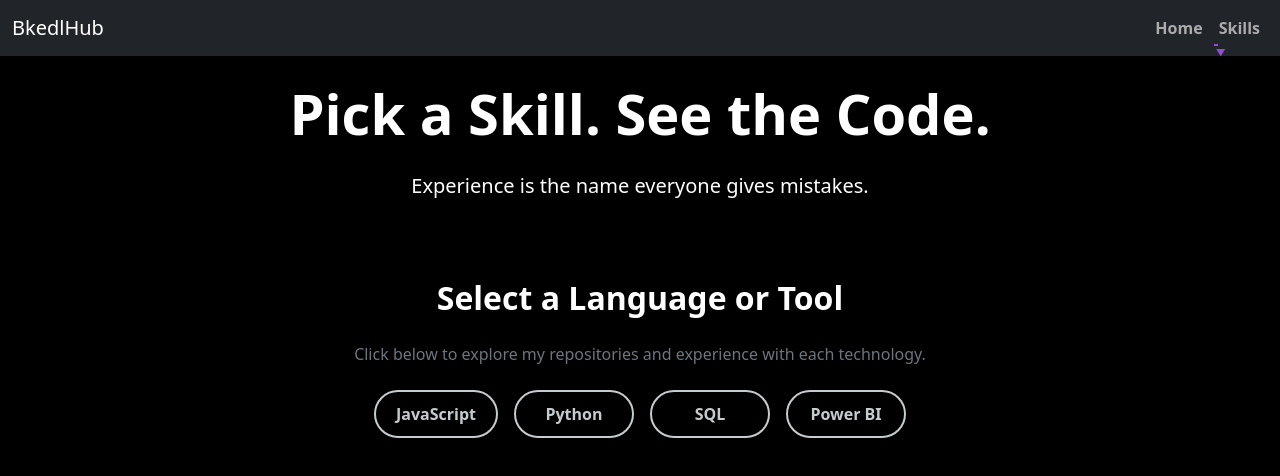
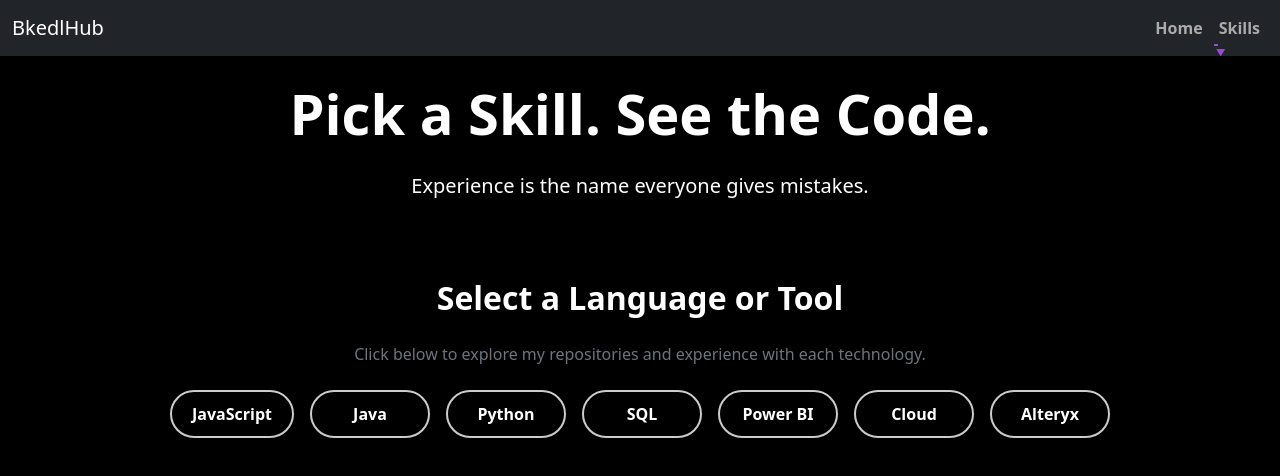
Before and after one commit to Bkedl/bkedl-hub, a React (Create React App) app: page / in a window 1280 px wide. Shown: the top 476 px of the page. Built offline with nearby package versions, Linux system fonts and the light colour scheme.

Commit message:
Added dynamic overview section, based on Readme via API

```diff
--- a/src/Detail.js
+++ b/src/Detail.js
@@ -1,17 +1,16 @@
-import React from 'react';
-import { useParams, Link } from 'react-router-dom';
-import { skills, projects } from './data';
-import ReactMarkdown from 'react-markdown';
+import React from "react";
+import { useParams } from "react-router-dom";
+import { skills, projects } from "./data";
+import ProjectReadme from "./ProjectReadme";
 
 function SkillDetail() {
   const { skillName } = useParams();
-
-  // Find skill object by lowercase match to make this easier for adding more?
-  const skill = skills.find(s => s.name.toLowerCase() === skillName.toLowerCase());
+  const skill = skills.find(
+    (s) => s.name.toLowerCase() === skillName.toLowerCase()
+  );
 
   if (!skill) {
-    return <p>Skill "{skillName}" not found.</p>;
-  // Catching the option if not foundd
+    return <p className="text-white"> "{skillName}" not found.</p>;
   }
 
   return (
@@ -19,23 +18,27 @@ function SkillDetail() {
       <h2>{skill.name} Projects</h2>
       <p>{skill.description}</p>
 
-      {skill.projects.length === 0 && <p>No projects for this skill yet...</p>}
+      {skill.projects.length === 0 && (
+        <p className="text-white">No projects for this skill yet...</p>
+      )}
 
-      {skill.projects.map(projId => {
+      {skill.projects.map((projId) => {
         const project = projects[projId];
         if (!project) return null;
 
         return (
-          <div key={projId} className="card mb-4">
+          <div key={projId} className="card mb-4 bg-black text-white shadow-lg">
             <div className="card-body">
               <h3>{project.title}</h3>
-              <a href={project.githubUrl} target="_blank" rel="noopener noreferrer" className="btn btn-sm btn-outline-secondary mb-3">
+              <a
+                href={project.githubUrl}
+                target="_blank"
+                rel="noopener noreferrer"
+                className="btn btn-sm btn-outline-light mb-3"
+              >
                 View GitHub Repo
               </a>
-              <p>{project.overview}</p>
-              <div className="border-top pt-3">
-                <ReactMarkdown>{project.writeup}</ReactMarkdown>
-              </div>
+              <ProjectReadme repoName={project.repoName} />
             </div>
           </div>
         );
--- /dev/null
+++ b/src/ProjectReadme.js
@@ -0,0 +1,24 @@
+import React, { useEffect, useState } from "react";
+import ReactMarkdown from "react-markdown";
+
+function ProjectReadme({ repoName }) {
+  const [content, setContent] = useState("Loading README...");
+
+  useEffect(() => {
+    fetch(`https://raw.githubusercontent.com/bkedl/${repoName}/main/README.md`)
+      .then((res) => {
+        if (!res.ok) throw new Error("README not found");
+        return res.text();
+      })
+      .then(setContent)
+      .catch(() => setContent("No README available for this project."));
+  }, [repoName]);
+
+  return (
+    <div className="overview-box">
+      <ReactMarkdown>{content}</ReactMarkdown>
+    </div>
+  );
+}
+
+export default ProjectReadme;
--- a/src/data.js
+++ b/src/data.js
@@ -1,49 +1,50 @@
 export const skills = [
   {
-    name: 'JavaScript',
-    description: 'Projects showcasing JavaScript skills',
-    projects: ['tradecard', 'task-manager']
+    name: "JavaScript",
+    description: "Projects showcasing JavaScript skills",
+    projects: ["tradecard", "repo bkedl"],
   },
   {
-    name: 'Python',
-    description: 'Python projects and workflows',
-    projects: ['data-analysis', 'python-BE']
+    name: "Java",
+    description: "Projects showcasing Java skills",
+    projects: ["tradecard", "repo bkedl"],
   },
   {
-    name: 'SQL',
-    description: 'SQL databases and queries',
-    projects: ['Database', 'TRADEcard']
+    name: "Python",
+    description: "Projects showcasing Python skills",
+    projects: ["data-analysis uni project", "charger scout"],
   },
   {
-    name: 'Power BI',
-    description: 'Power BI dashboards and reports',
-    projects: ['sales-dashboard', 'marketing-report']
+    name: "SQL",
+    description: "Projects showcasing SQL skills",
+    projects: ["Database", "TRADEcard"],
+  },
+  {
+    name: "Power BI",
+    description: "Projects showcasing Power BI skills",
+    projects: ["sales-dashboard", "marketing-report"],
+  },
+  {
+    name: "Cloud",
+    description: "Projects showcasing Cloud skills ",
+    projects: ["sales-dashboard"],
+  },
+  {
+    name: "Alteryx",
+    description: "Projects showcasing Alteryx skills",
+    projects: ["sales-dashboard", "marketing-report"],
   },
 ];
 
-
 export const projects = {
-  'tradecard': {
-    title: 'Pokemon Trading Website',
-    githubUrl: 'https://github.com/bkedl/tradecard',
-    overview: 'A node.js and ... app',
-    writeup: `
-      ## Overview
-      loreipsum... Describe using 2k words
-
-      ## Components
-      - Type:
-      - Pokemon:
-      - Filters: Filter cards by category etc etc
-
-      ## Why React?
-
-    `,
+  tradecard: {
+    title: "Pokemon Trading Website",
+    githubUrl: "https://github.com/bkedl/tradecard",
+    repoName: "tradecard",
   },
-  'task-manager': {
-    title: 'Task Manager',
-    githubUrl: 'https://github.com/bkedl/task-manager',
-    overview: 'overview',
-    writeup: `Write up here`,
+  "task-manager": {
+    title: "BkedlHub",
+    githubUrl: "https://github.com/bkedl/react-bkdel-repos",
+    repoName: "react-bkdel-repos",
   },
 };
--- a/src/styles.css
+++ b/src/styles.css
@@ -49,18 +49,22 @@ html, body {
   padding: 10px 20px;
   font-size: 1rem;
   font-weight: 600;
-  color: #c5ccce;               /* Nice blue color */
-  background-color: transparent;
-  border: 2px solid #c5ccce;
+  color: #fff;
+  background-color: #000;
+  border: 2px solid #ccc;
   border-radius: 30px;
-  transition: background-color 0.5s ease, color 0.5s ease;
-  transition: border-color 0.3s ease-in-out, border-width 0.3s ease-in-out, color 0.3s ease-in-out;
   cursor: pointer;
   user-select: none;
+  outline: none;
+  transition:
+    border-color 0.3s ease-in-out,
+    color 0.3s ease-in-out,
+    background-color 0.3s ease-in-out;
 }
 
 .skill-button:hover,
-.skill-button:focus {
+.skill-button:focus,
+.skill-button:active {
   border-color: #944dd2;
   color: #944dd2;
   background-color: black;
@@ -68,6 +72,19 @@ html, body {
   text-decoration: none;
 }
 
+
+/* Overview */
+.overview-container {
+  max-height: 5em;
+  overflow-y: auto;
+  padding: 0.75rem 1rem;
+  background-color: #111;
+  color: #fff;
+  border-radius: 8px;
+  border: 1px solid #944dd2;
+  line-height: 1.5;
+  font-size: 1rem;
+}
 
 /* NavBar */
 
@@ -191,3 +208,29 @@ html, body {
   background-color: #944dd2;
   color: #e3e3e3;
 }
+
+/* Project cards */
+
+.card {
+  background-color: #000;
+  border: none;
+  color: #fff;
+  box-shadow: #ababab;
+}
+
+.card-body {
+  background-color: inherit;
+  color: #fff;
+}
+
+.card a.btn-outline-secondary {
+  color: #fff;
+  border-color: #944dd2;
+}
+
+.card a.btn-outline-secondary:hover,
+.card a.btn-outline-secondary:focus {
+  background-color: #944dd2;
+  color: #fff;
+  border-color: #944dd2;
+}
```
